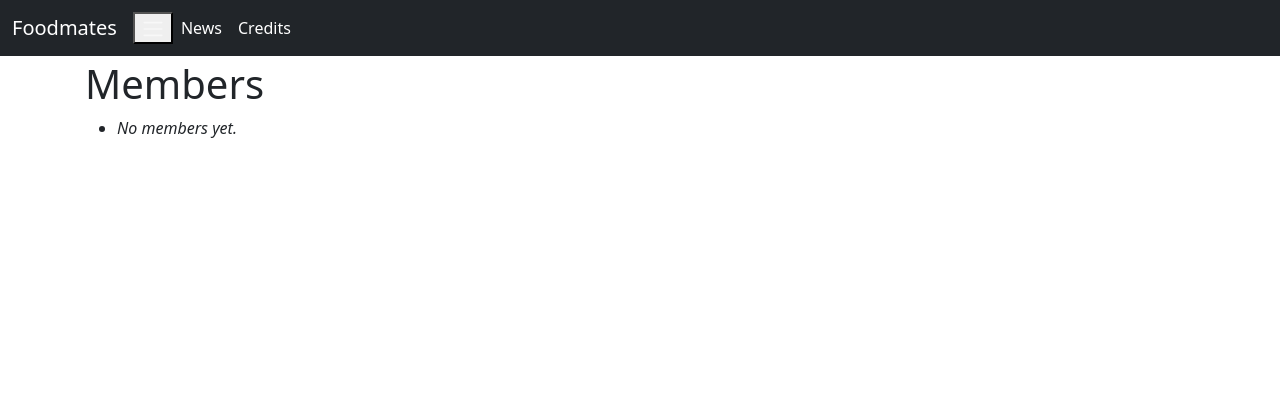
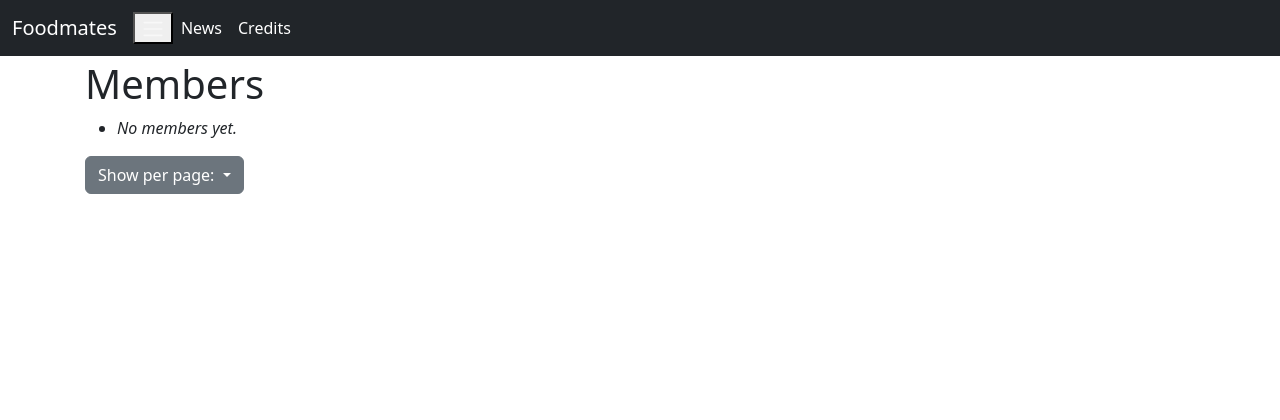
Before and after one commit to dzmitryi-lazarchyk/riffmates, a Django app: page /clubs/members/ in a window 1280 px wide. Shown: the top 420 px of the page. Run offline with Django 5.2, Linux system fonts and the light colour scheme; some libraries are stand-ins or nearby versions.

Commit message:
Per page feature for members page.

```diff
--- a/clubs/urls.py
+++ b/clubs/urls.py
@@ -4,6 +4,8 @@ import clubs.views
 
 from clubs import views
 
+app_name = "clubs"
+
 urlpatterns = [
     path('member/<int:member_id>', views.member, name="member"),
     path('members/', views.members, name="members"),
--- a/clubs/views.py
+++ b/clubs/views.py
@@ -3,7 +3,7 @@ import datetime
 from django.shortcuts import render, get_object_or_404
 from django.core.paginator import Paginator, EmptyPage, PageNotAnInteger
 
-from clubs.models import Member
+from clubs.models import Member, Club
 
 from datetime import date
 def member(request, member_id):
@@ -19,11 +19,21 @@ def member(request, member_id):
 
     return render(request, "member.html", data)
 
+def _get_items_per_page(request, default):
+    # Determine number of items per page, disallowing <1 and >50
+    per_page = int(request.GET.get("per_page", default))
+    if per_page < 1:
+        per_page = default
+    elif per_page > 50:
+        per_page = 50
+    return per_page
 def members(request):
     all_members = Member.objects.all().order_by("-last_name")
-    paginator = Paginator(all_members, 2)
+    per_page = _get_items_per_page(request, 5)
 
     page_num = request.GET.get('page')
+    paginator = Paginator(all_members, per_page)
+
     try:
         page_obj = paginator.get_page(page_num)
     except PageNotAnInteger:
@@ -34,6 +44,7 @@ def members(request):
     data = {
         'members': page_obj.object_list,
         'page': page_obj,
+        'per_page': per_page,
     }
 
     return render(request, "members.html", data)
--- a/foodmates/urls.py
+++ b/foodmates/urls.py
@@ -26,5 +26,5 @@ urlpatterns = [
     path('version/', home_views.version_info),
     path('news/', home_views.news, name="news"),
     path('adv_news/', home_views.news_advanced, name="news_advanced"),
-    path('clubs/', include("clubs.urls"))
+    path('clubs/', include("clubs.urls", namespace='clubs'))
 ]
--- a/templates/base.html
+++ b/templates/base.html
@@ -63,6 +63,6 @@ padding: 60px 15px 0;
             {% endblock footer %}
         </div>
     </footer>
-    <script src="{% static 'js/bootstrap.js' %}"></script>
+    <script src="{% static 'js/bootstrap.bundle.js' %}"></script>
 </body>
 </html>
--- a/templates/members.html
+++ b/templates/members.html
@@ -8,7 +8,7 @@
     <h1>Members</h1>
     <ul>
         {% for member in members %}
-            <li><a href="{% url 'member' member.id %}">
+            <li><a href="{% url 'clubs:member' member.id %}">
                 {{ member.last_name }}, {{ member.first_name }}
             </a></li>
         {% empty %}
@@ -16,21 +16,32 @@
         {% endfor %}
     </ul>
     {% if page.has_other_pages %}
+
         <nav aria-label="Page navigation example">
             <ul class="pagination">
                 {% if page.has_previous %}
                     <li class="page-item">
-                        <a class="page-link" href="{% url 'members' %}?page={{ page.previous_page_number }}"
+                        <a class="page-link" href="{% url 'clubs:members' %}?page={{ page.previous_page_number }}&per_page={{ per_page }}"
                         >Prev</a>
                     </li>
                 {% endif %}
                 {% if page.has_next %}
                     <li class="page-item">
-                        <a class="page-link" href="{% url 'members' %}?page={{ page.next_page_number }}"
+                        <a class="page-link" href="{% url 'clubs:members' %}?page={{ page.next_page_number }}&per_page={{ per_page }}"
                         >Next</a>
                     </li>
                 {% endif %}
             </ul>
         </nav>
     {% endif %}
+    <div class="dropdown">
+      <button class="btn btn-secondary dropdown-toggle" type="button" data-bs-toggle="dropdown" aria-expanded="false">
+        Show per page:
+      </button>
+      <ul class="dropdown-menu">
+        <li><a class="dropdown-item" href="{% url 'clubs:members' %}?page={{ page.number }}&per_page=2">2</a></li>
+        <li><a class="dropdown-item" href="{% url 'clubs:members' %}?page={{ page.number }}&per_page=5">5</a></li>
+        <li><a class="dropdown-item" href="{% url 'clubs:members' %}?page={{ page.number }}&per_page=10">10</a></li>
+      </ul>
+    </div>
 {% endblock %}
```
